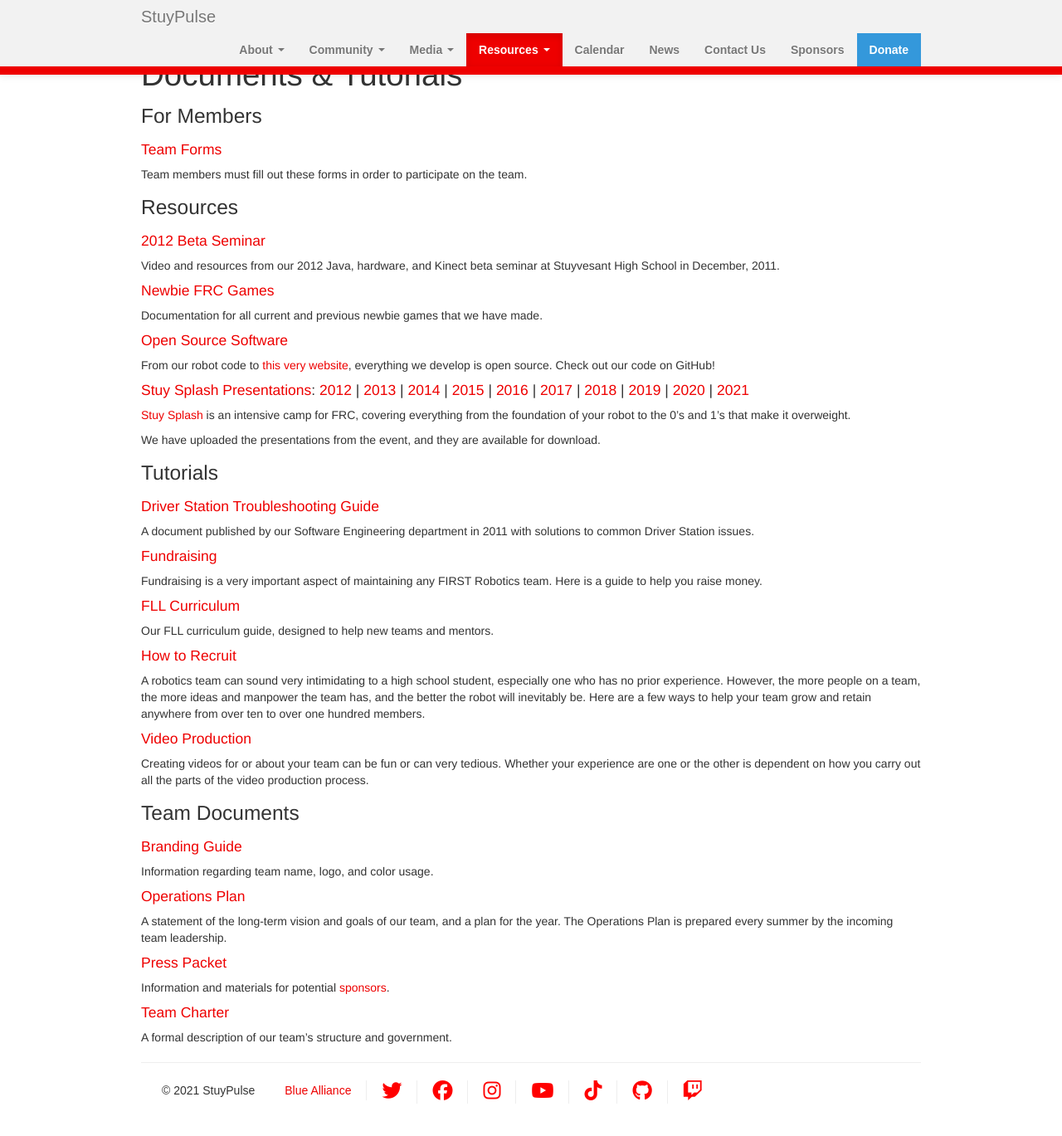
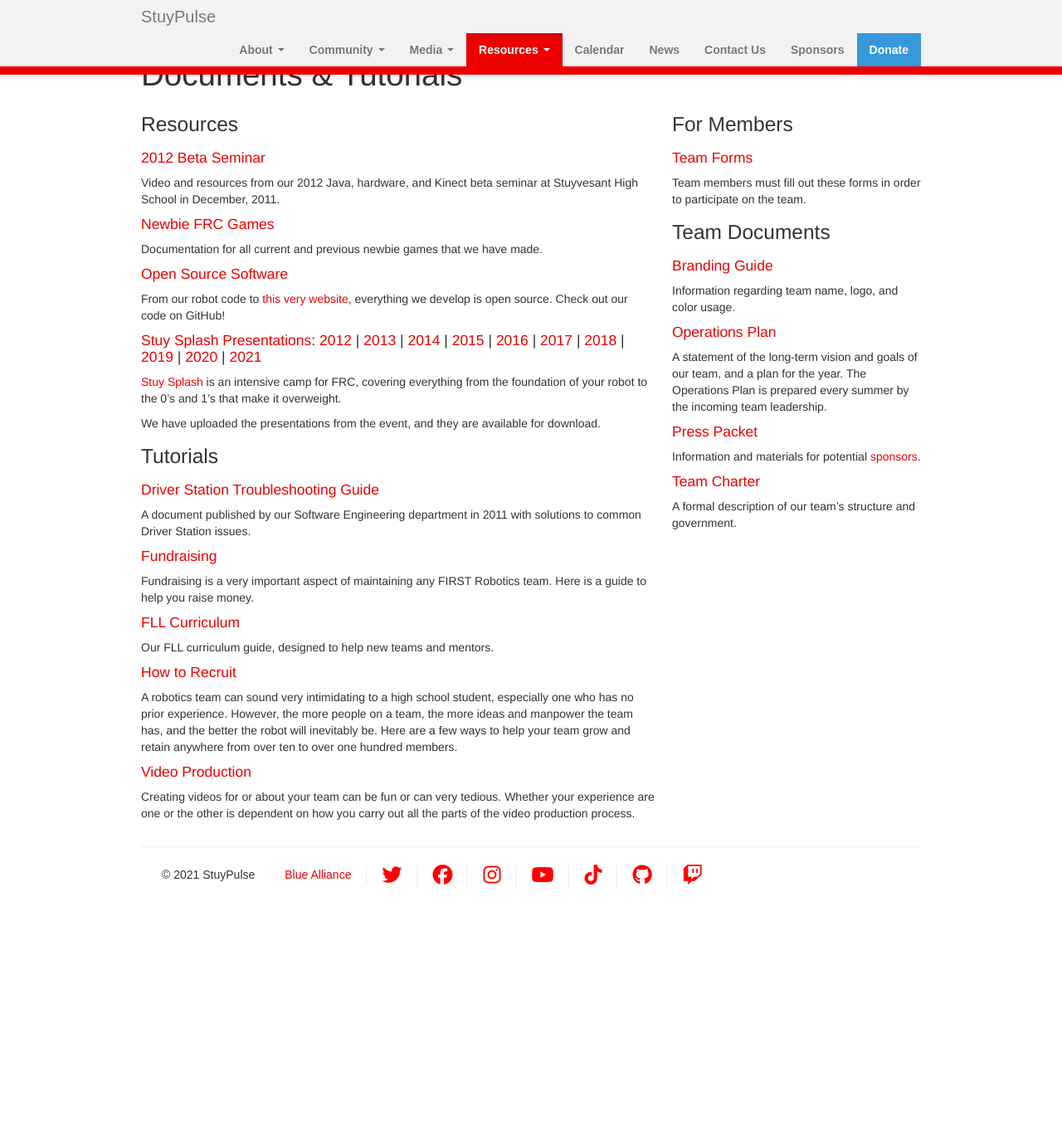
Before and after one commit to StuyPulse/team694.github.io, a Jekyll site: the page built from resources/index.md, in a window 1280 px wide and 1370 px high. Shown: the whole window at 83% size. Built offline with Jekyll 4.4.1, drawn with Linux system fonts in a browser that asks for light colours; nearby versions of some CDN libraries.

Commit message:
Group team forms and team documents in sidebar

```diff
--- a/resources/index.md
+++ b/resources/index.md
@@ -3,11 +3,9 @@
 title: Documents &amp; Tutorials
 description: StuyPulse has many resources available, including source code, documents, and tutorials on a variety of subjects.
 ---
-### For Members
 
-#### [Team Forms](/resources/forms/)
-
-Team members must fill out these forms in order to participate on the team.
+<div class="row">
+<div markdown="1" class="span8">
 
 ### Resources
 
@@ -51,6 +49,16 @@
 
 Creating videos for or about your team can be fun or can very tedious. Whether your experience are one or the other is dependent on how you carry out all the parts of the video production process.
 
+</div>
+<div markdown="1" class="span4">
+
+### For Members
+
+#### [Team Forms](/resources/forms/)
+
+Team members must fill out these forms in order to participate on the team.
+
+
 ### Team Documents
 
 #### [Branding Guide](/downloads/teamdocs/BrandingGuide2016-2017.pdf)
@@ -68,3 +76,6 @@
 #### [Team Charter](https://charter.stuypulse.com)
 
 A formal description of our team's structure and government.
+
+</div>
+</div>
```
